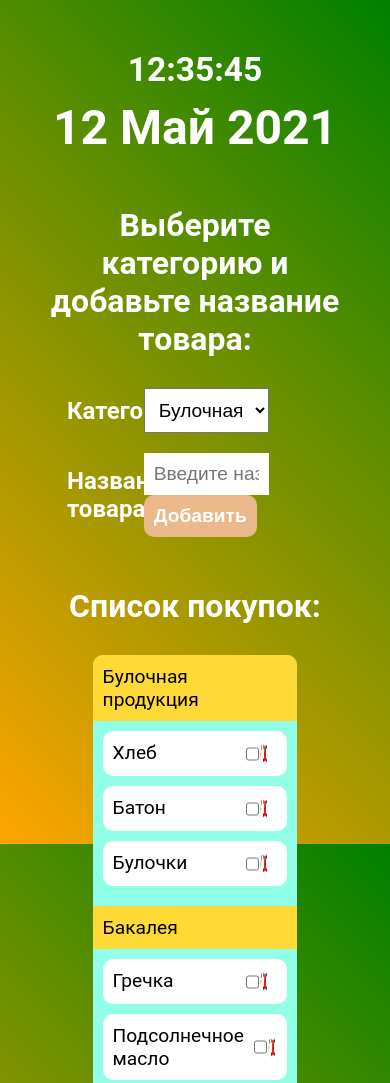
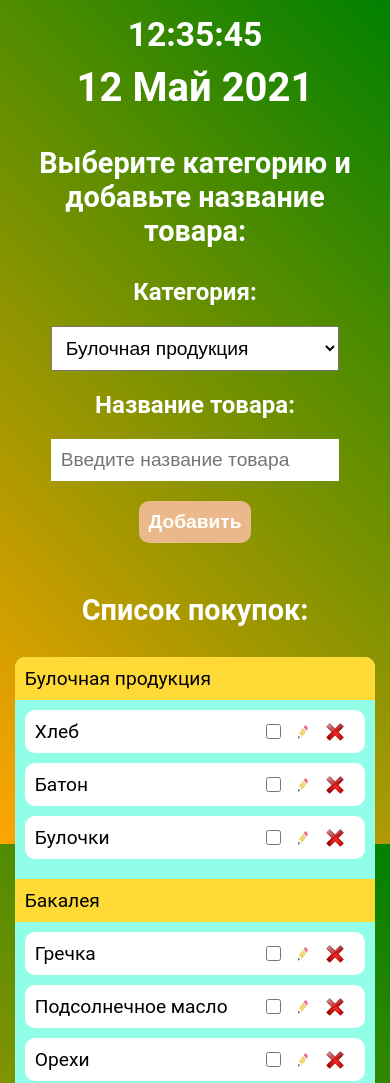
Before and after one commit to Andreizayaz/Purchases_List, a website: page index.html in a window 390 px wide. Shown: the top 1083 px of the page. Drawn offline with Linux system fonts and the light colour scheme.

Commit message:
feat: create adaptive layout

```diff
--- a/index.html
+++ b/index.html
@@ -36,8 +36,10 @@
             <label class="label-title">Название товара:</label>
             <div class="input-and-button">
               <input type="text" class="purchas-input" placeholder="Введите название товара">
+            </div>
+          </div>
+          <div class="form-group button-form-section">
             <button class="btn btn-add" id="add">Добавить</button>
-            </div>
           </div>
         </form>
       </div>
--- a/style.scss
+++ b/style.scss
@@ -20,6 +20,10 @@ body{
   font-family: Roboto, Arial, sans-serif;
   background-image: linear-gradient(45deg,orange, green);
   background-color: #B9FFF6;
+
+  @media(max-width:400px) {
+    padding: 10px 0;
+  }
 }
 
 .container{
@@ -29,6 +33,15 @@ body{
   margin:0 auto;
   max-width:80%;
   min-width:320px;
+
+  @media(max-width:800px){
+    max-width:90%;
+  }
+
+  @media(max-width:400px) {
+    padding:5px;
+    max-width: 95%;
+  }
 }
 
 .time-and-date, .add-purchases-and-list{
@@ -45,6 +58,10 @@ body{
   margin-bottom: 50px;
   color:#FFF;
   font-weight: 700;
+
+  @media(max-width:800px){
+    margin-bottom:35px;
+  }
 }
 
 .time, .date{
@@ -58,6 +75,10 @@ text-align: center;
 
 .date{
   font-size: 3rem;
+
+   @media(max-width:800px) {
+     font-size: 2.5rem;
+   }
 }
 
 .add-purchases-block{
@@ -69,6 +90,10 @@ text-align: center;
   color:#FFF;
   font-size: 2rem;
   text-align: center;
+
+  @media(max-width:600px) {
+    font-size: 1.8rem;
+  }
 }
 
 .form-block{
@@ -76,6 +101,10 @@ text-align: center;
   flex-direction: column;
   margin: 0 auto;
   width:80%;
+
+  @media(max-width:1000px){
+    width:100%;
+  }
 }
 
 .form-group{
@@ -88,6 +117,11 @@ text-align: center;
   &:last-child{
     margin-bottom: 0;
   }
+
+  @media(max-width:800px) {
+    flex-flow:row wrap;
+    justify-content: center;
+  }
 }
 
 .label-title{
@@ -95,10 +129,21 @@ text-align: center;
   color:#FFF;
   font-size: 1.5rem;
   font-weight: 700;
+
+  @media(max-width:800px) {
+    margin-bottom:20px;
+    width: 100%;
+    text-align: center;
+  }
 }
 
 .select-block, .input-and-button{
   width:70%;
+
+  @media(max-width:800px) {
+    width: 100%;
+    text-align: center;
+  }
 }
 
 .categories-list-select, .purchas-input{
@@ -112,6 +157,10 @@ text-align: center;
     background-color: #FFCD7D;
     cursor:pointer;
   }
+
+  @media(max-width:800px){
+    width:80%;
+  }
 }
 
 .option-item{
@@ -122,13 +171,19 @@ text-align: center;
 }
 
 .purchas-input{
-  margin-right:20px;
+  // margin-right:20px;
   border:none;
   outline:none;
 
   &:hover{
     cursor:text;
   }
+}
+
+.button-form-section{
+  display:flex;
+  align-items:center;
+  justify-content: center;
 }
 
 .btn{
@@ -156,6 +211,10 @@ text-align: center;
   margin:0 auto;
   width:80%;
   max-width: 1200px;
+
+  @media(max-width:1000px) {
+    width: 100%;
+  }
 }
 
 .purchases-categories-list {
@@ -215,11 +274,20 @@ text-align: center;
   padding:0 10px;
   width:25%;
   max-width: 120px;
+
+  @media(max-width:400px) {
+    width: 35%;
+  }
 }
 
 .check-complete{
   height:20px;
   width:20px;
+
+  @media(max-width:400px) {
+    height:15px;
+    width:15px;
+  }
 }
 
 .btn-edit, .btn-delete{
@@ -229,6 +297,11 @@ text-align: center;
 
   &:hover{
     transform: rotate(180deg);
+  }
+
+  @media(max-width:400px) {
+    height: 20px;
+    width: 20px;
   }
 }
 
```
Also changed, not shown: css/style.css, 1 other file.
